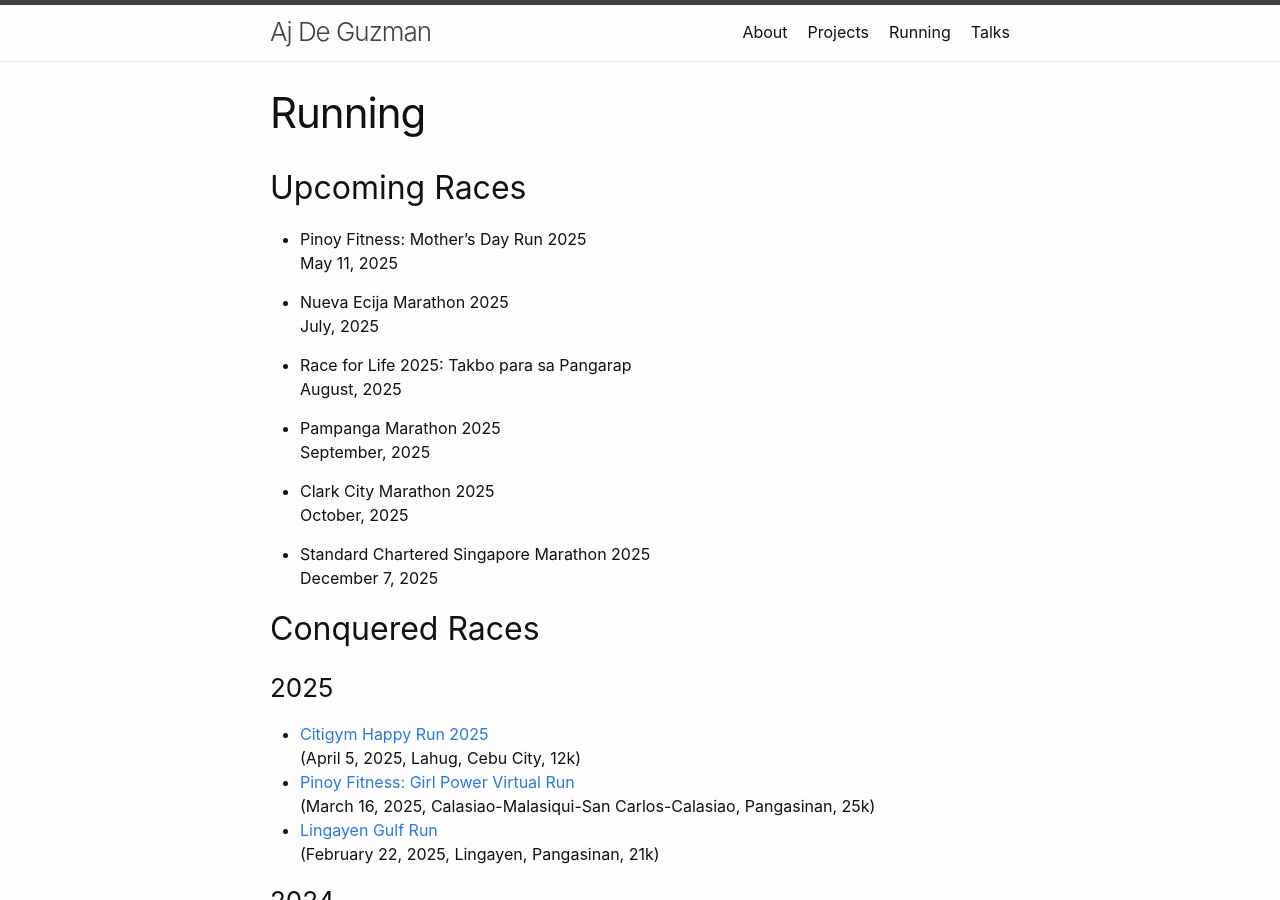
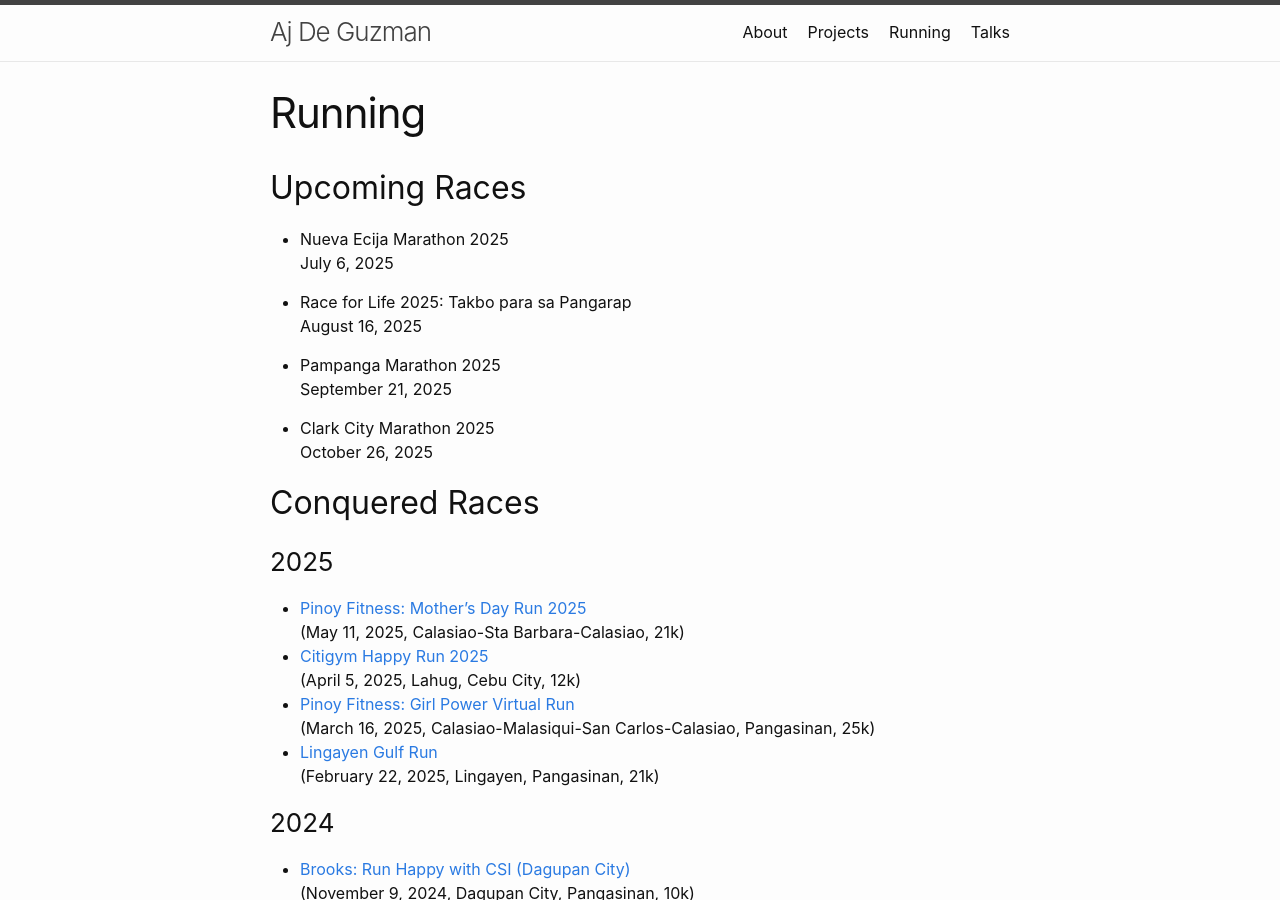
Before and after one commit to ajdeguzman/ajdeguzman.github.io, a Jekyll site: the page built from running.md, in a window 1280 px wide and 900 px high. Built offline with Jekyll 4.4.1, drawn with Linux system fonts in a browser that asks for light colours.

Commit message:
Update running.md

```diff
--- a/running.md
+++ b/running.md
@@ -4,31 +4,26 @@ title: Running
 permalink: /running/
 ---
 
-
 ## Upcoming Races
 
-- Pinoy Fitness: Mother's Day Run 2025
-<br> May 11, 2025
-
 - Nueva Ecija Marathon 2025
-<br> July, 2025
+<br> July 6, 2025
 
 - Race for Life 2025: Takbo para sa Pangarap
-<br> August, 2025
+<br> August 16, 2025
 
 - Pampanga Marathon 2025
-<br> September, 2025
+<br> September 21, 2025
 
 - Clark City Marathon 2025
-<br> October, 2025
-
-- Standard Chartered Singapore Marathon 2025
-<br> December 7, 2025
+<br> October 26, 2025
 
 
 ## Conquered Races
 
 ### 2025
+- [Pinoy Fitness: Mother's Day Run 2025](https://www.strava.com/activities/14440396287)
+<br> (May 11, 2025, Calasiao-Sta Barbara-Calasiao, 21k)
 - [Citigym Happy Run 2025](https://www.strava.com/activities/14091602387)
 <br> (April 5, 2025, Lahug, Cebu City, 12k)
 - [Pinoy Fitness: Girl Power Virtual Run](https://www.strava.com/activities/13893268053)
```
